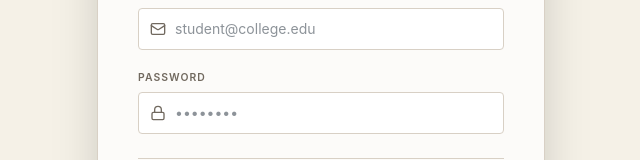
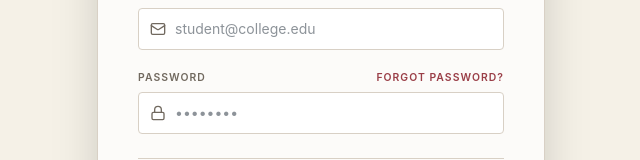
Before and after one commit to sait-codes-18/leave_ledger, a React (Vite) app in the folder leave-ledger/: page /login in a window 1280 px wide. Shown: the part 388-548 px from the top of the page, without its empty margins (319-959 px from the left). Built offline with nearby package versions, Linux system fonts and the light colour scheme.

Commit message:
Enhance login and dashboard profile completion checks

```diff
--- a/leave-ledger/src/pages/ApplicationGenerator.tsx
+++ b/leave-ledger/src/pages/ApplicationGenerator.tsx
@@ -83,9 +83,9 @@ export default function ApplicationGenerator() {
         event_id: event.id,
         addressee,
         template,
-        body_text: bodyText,
-        included_certificate: attachCert
+        body_text: bodyText
       });
+      navigate('/applications');
     }
   };
 
--- a/leave-ledger/src/pages/Dashboard.tsx
+++ b/leave-ledger/src/pages/Dashboard.tsx
@@ -25,7 +25,7 @@ export default function Dashboard() {
     async function loadDashboard() {
       if (!user) return;
       try {
-        const { data: prof } = await supabase.from('profiles').select('name').eq('id', user.id).single();
+        const { data: prof } = await supabase.from('profiles').select('name, roll_no').eq('id', user.id).single();
         if (prof) setProfile(prof);
 
         const { data: events } = await supabase
@@ -99,9 +99,25 @@ export default function Dashboard() {
   }
 
   const firstName = profile?.name ? profile.name.split(' ')[0] : 'Student';
+  const isProfileIncomplete = profile && (!profile.name || !profile.roll_no);
 
   return (
     <div className="max-w-6xl mx-auto py-6">
+
+      {isProfileIncomplete && (
+        <div className="mb-8 bg-[#FDF8F8] border border-[var(--color-text-accent)] p-6 flex flex-col sm:flex-row items-center justify-between gap-4">
+          <div>
+            <h3 className="text-lg font-serif text-[var(--color-text-primary)] mb-1">Complete Your Profile</h3>
+            <p className="text-xs text-[var(--color-text-secondary)]">Your name and roll number are required to generate official leave applications.</p>
+          </div>
+          <button
+            onClick={() => navigate('/settings')}
+            className="shrink-0 bg-[var(--color-text-accent)] text-white px-5 py-2.5 text-xs font-semibold uppercase tracking-widest hover:bg-red-900 transition-colors"
+          >
+            Go to Settings
+          </button>
+        </div>
+      )}
 
       {/* Header */}
       <div className="mb-10 flex justify-between items-start">
--- a/leave-ledger/src/pages/Login.tsx
+++ b/leave-ledger/src/pages/Login.tsx
@@ -16,6 +16,30 @@ export default function Login() {
   if (user) {
     return <Navigate to="/dashboard" replace />;
   }
+
+  const handleResetPassword = async (e: React.FormEvent) => {
+    e.preventDefault();
+    if (!email) {
+      setError("Please enter your email address to reset password.");
+      return;
+    }
+
+    setLoading(true);
+    setError(null);
+    setMessage(null);
+
+    try {
+      const { error } = await supabase.auth.resetPasswordForEmail(email, {
+        redirectTo: `${window.location.origin}/login`,
+      });
+      if (error) throw error;
+      setMessage("Password reset instructions sent to your email.");
+    } catch (err: any) {
+      setError(err.message || "Failed to send reset instructions.");
+    } finally {
+      setLoading(false);
+    }
+  };
 
   const handleAuth = async (action: 'login' | 'signup', e: React.FormEvent) => {
     e.preventDefault();
@@ -51,7 +75,11 @@ export default function Login() {
         navigate('/dashboard', { replace: true });
       }
     } catch (err: any) {
-      setError(err.message || 'An error occurred during authentication.');
+      if (err.message === 'Invalid login credentials') {
+        setError('Invalid credentials. If you are a new user, please click Sign Up first.');
+      } else {
+        setError(err.message || 'An error occurred during authentication.');
+      }
     } finally {
       setLoading(false);
     }
@@ -86,7 +114,17 @@ export default function Login() {
           </div>
 
           <div>
-            <label className="block text-[0.65rem] font-semibold uppercase tracking-widest text-[var(--color-text-secondary)] mb-1.5">Password</label>
+            <div className="flex items-center justify-between mb-1.5">
+              <label className="block text-[0.65rem] font-semibold uppercase tracking-widest text-[var(--color-text-secondary)]">Password</label>
+              <button
+                type="button"
+                onClick={handleResetPassword}
+                disabled={loading}
+                className="text-[0.65rem] font-semibold tracking-widest text-[var(--color-text-accent)] hover:underline uppercase disabled:opacity-50"
+              >
+                Forgot Password?
+              </button>
+            </div>
             <div className="relative">
               <Lock className="absolute left-3 top-1/2 -translate-y-1/2 w-4 h-4 text-[var(--color-text-secondary)]" />
               <input
```
